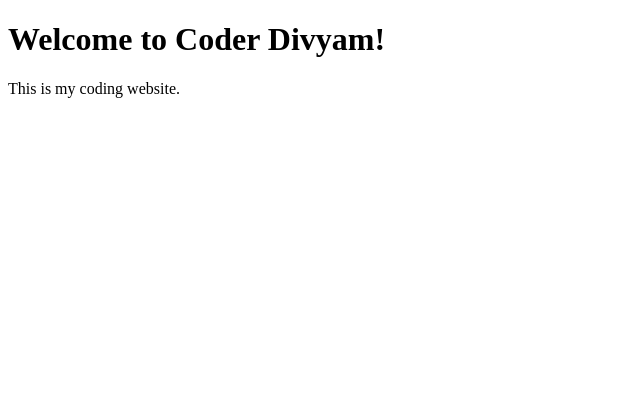
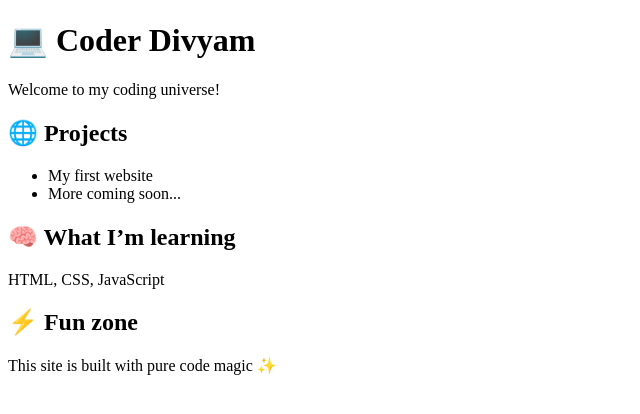
Before and after one commit to Coder-Divyam/Coder-Divyam.github.io, a plain HTML site: page index.html in a window 1280 px wide. Shown: the whole page, without its empty margins (0-640 px from the left). Drawn offline with Linux system fonts and the light colour scheme.

Commit message:
Update index.html

```diff
--- a/index.html
+++ b/index.html
@@ -2,9 +2,23 @@
 <html>
 <head>
     <title>Coder Divyam</title>
+    <link rel="stylesheet" href="style.css">
 </head>
 <body>
-    <h1>Welcome to Coder Divyam!</h1>
-    <p>This is my coding website.</p>
+    <h1>💻 Coder Divyam</h1>
+
+    <p>Welcome to my coding universe!</p>
+
+    <h2>🌐 Projects</h2>
+    <ul>
+        <li>My first website</li>
+        <li>More coming soon...</li>
+    </ul>
+
+    <h2>🧠 What I’m learning</h2>
+    <p>HTML, CSS, JavaScript</p>
+
+    <h2>⚡ Fun zone</h2>
+    <p>This site is built with pure code magic ✨</p>
 </body>
 </html>
```
